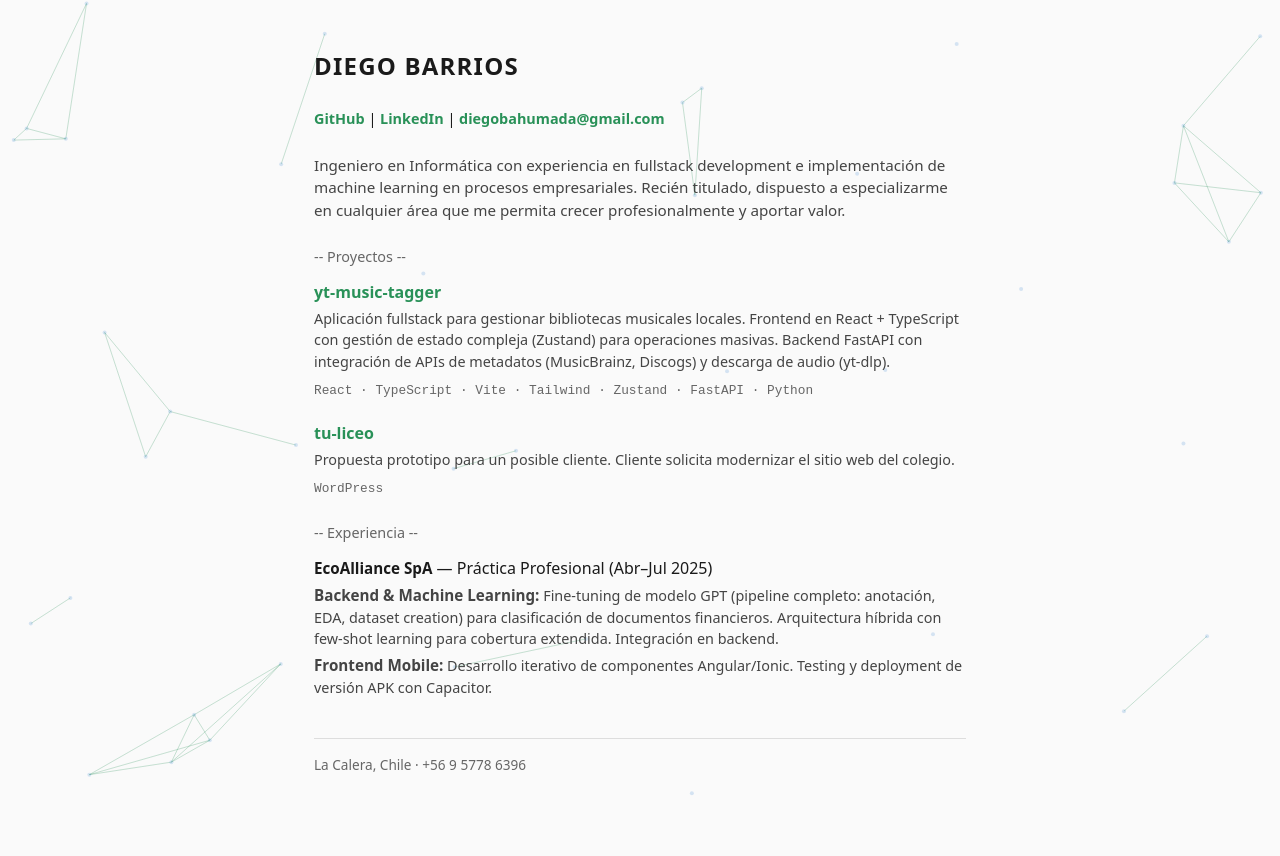
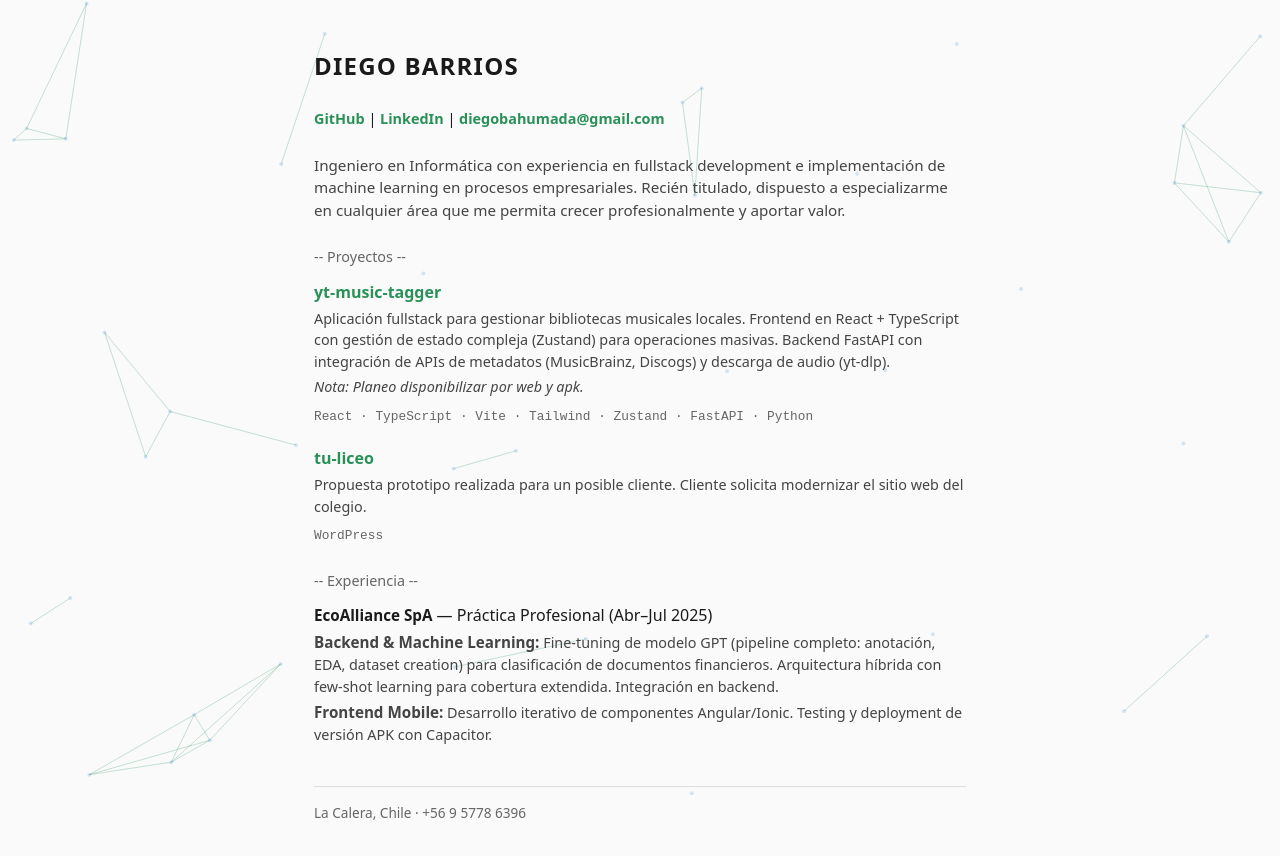
Before and after one commit to diegobahumada/diegobahumada.github.io, a plain HTML site: page index.html in a window 1280 px wide. Before the commit the page ends 824 px from the top, so only its background shows below. Drawn offline with Linux system fonts and the light colour scheme.

Commit message:
Update index.html

```diff
--- a/index.html
+++ b/index.html
@@ -27,12 +27,13 @@
             <div class="project">
                 <h3><a href="https://github.com/diegobahumada/yt-music-tagger">yt-music-tagger</a></h3>
                 <p>Aplicación fullstack para gestionar bibliotecas musicales locales. Frontend en React + TypeScript con gestión de estado compleja (Zustand) para operaciones masivas. Backend FastAPI con integración de APIs de metadatos (MusicBrainz, Discogs) y descarga de audio (yt-dlp).</p>
+                <p><em>Nota: Planeo disponibilizar por web y apk.</em></p>
                 <code>React · TypeScript · Vite · Tailwind · Zustand · FastAPI · Python</code>
             </div>
 
             <div class="project">
                 <h3><a href="https://tu-liceo.free.nf/?i=1">tu-liceo</a></h3>
-                <p>Propuesta prototipo para un posible cliente. Cliente solicita modernizar el sitio web del colegio.</p>
+                <p>Propuesta prototipo realizada para un posible cliente. Cliente solicita modernizar el sitio web del colegio.</p>
                 <code>WordPress</code>
             </div>
         </section>
```
